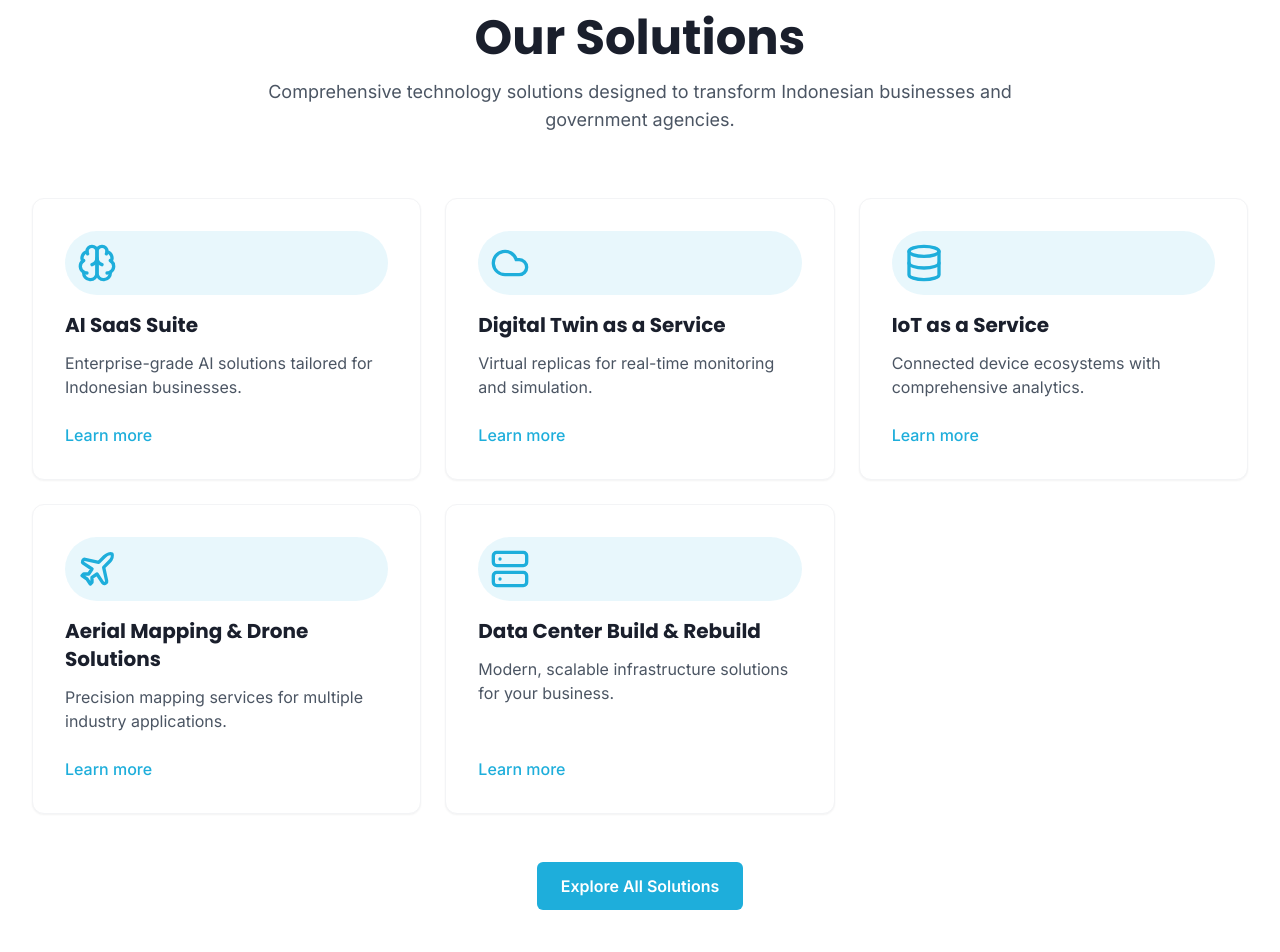
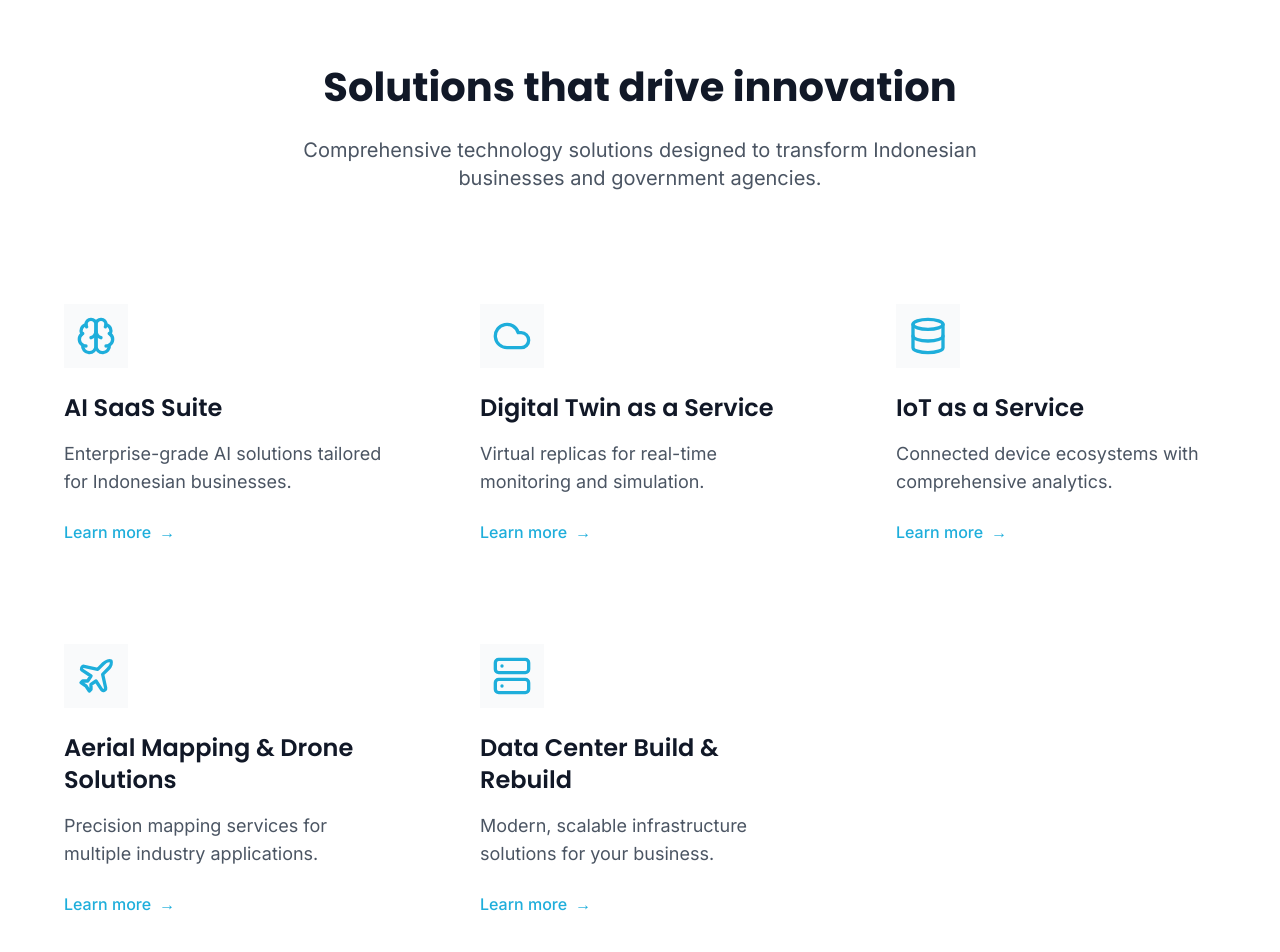
Before and after one commit to raharjo39/galactic-tech-visions, a React (Vite) app: page / in a window 1280 px wide. Shown: the part 1520-2472 px from the top of the page. Built offline with nearby package versions, Linux system fonts and the light colour scheme.

Commit message:
Refactor: Apply IBM design system
Update the UI components to align with the IBM design system for improved aesthetics and usability.

```diff
--- a/src/components/SolutionsSection.tsx
+++ b/src/components/SolutionsSection.tsx
@@ -72,40 +72,46 @@ const SolutionsSection = () => {
   ];
 
   return (
-    <section ref={sectionRef} className="py-20 reveal" id="solutions">
+    <section ref={sectionRef} className="py-32 bg-white reveal" id="solutions">
       <div className="container-custom">
-        <div className="text-center max-w-3xl mx-auto mb-16">
-          <h2 className="section-heading">Our Solutions</h2>
-          <p className="text-lg text-gray-600">
+        <div className="text-center max-w-4xl mx-auto mb-20">
+          <h2 className="text-[2.5rem] leading-tight font-bold text-gray-900 mb-6">
+            Solutions that drive innovation
+          </h2>
+          <p className="text-xl text-gray-600 max-w-3xl mx-auto">
             Comprehensive technology solutions designed to transform Indonesian businesses and government agencies.
           </p>
         </div>
 
-        <div className="grid grid-cols-1 md:grid-cols-2 lg:grid-cols-3 gap-6">
+        <div className="grid grid-cols-1 md:grid-cols-2 lg:grid-cols-3 gap-8">
           {solutions.map((solution, index) => (
             <Link
               key={index}
               to={solution.link}
-              className="staggered-item group bg-white p-8 rounded-xl shadow-sm border border-gray-100 transition-all duration-300 hover:shadow-md hover:-translate-y-1 flex flex-col"
+              className="staggered-item group bg-white hover:bg-gray-50 p-8 rounded-none border-b-4 border-transparent hover:border-galactic-blue transition-all duration-300 flex flex-col"
             >
-              <div className="p-3 rounded-full bg-galactic-blue bg-opacity-10 inline-block mb-4">
+              <div className="p-3 rounded-none bg-gray-50 inline-block mb-6 w-16 h-16 flex items-center justify-center">
                 {solution.icon}
               </div>
-              <h3 className="text-xl font-bold text-galactic-darkBlue mb-3 group-hover:text-galactic-blue transition-colors">
+              <h3 className="text-2xl font-semibold text-gray-900 mb-4 group-hover:text-galactic-blue transition-colors">
                 {solution.title}
               </h3>
-              <p className="text-gray-600 flex-grow">
+              <p className="text-gray-600 text-lg flex-grow mb-6">
                 {solution.description}
               </p>
-              <div className="mt-6 text-galactic-blue font-medium group-hover:underline">
+              <div className="text-galactic-blue font-medium group-hover:underline inline-flex items-center">
                 Learn more
+                <span className="ml-2 transition-transform group-hover:translate-x-1">→</span>
               </div>
             </Link>
           ))}
         </div>
 
-        <div className="text-center mt-12 reveal">
-          <Link to="/solutions" className="btn-primary">
+        <div className="text-center mt-16 reveal">
+          <Link
+            to="/solutions"
+            className="inline-flex items-center justify-center px-8 py-4 text-lg font-semibold text-white bg-galactic-blue hover:bg-galactic-navy transition-colors duration-300"
+          >
             Explore All Solutions
           </Link>
         </div>
```
